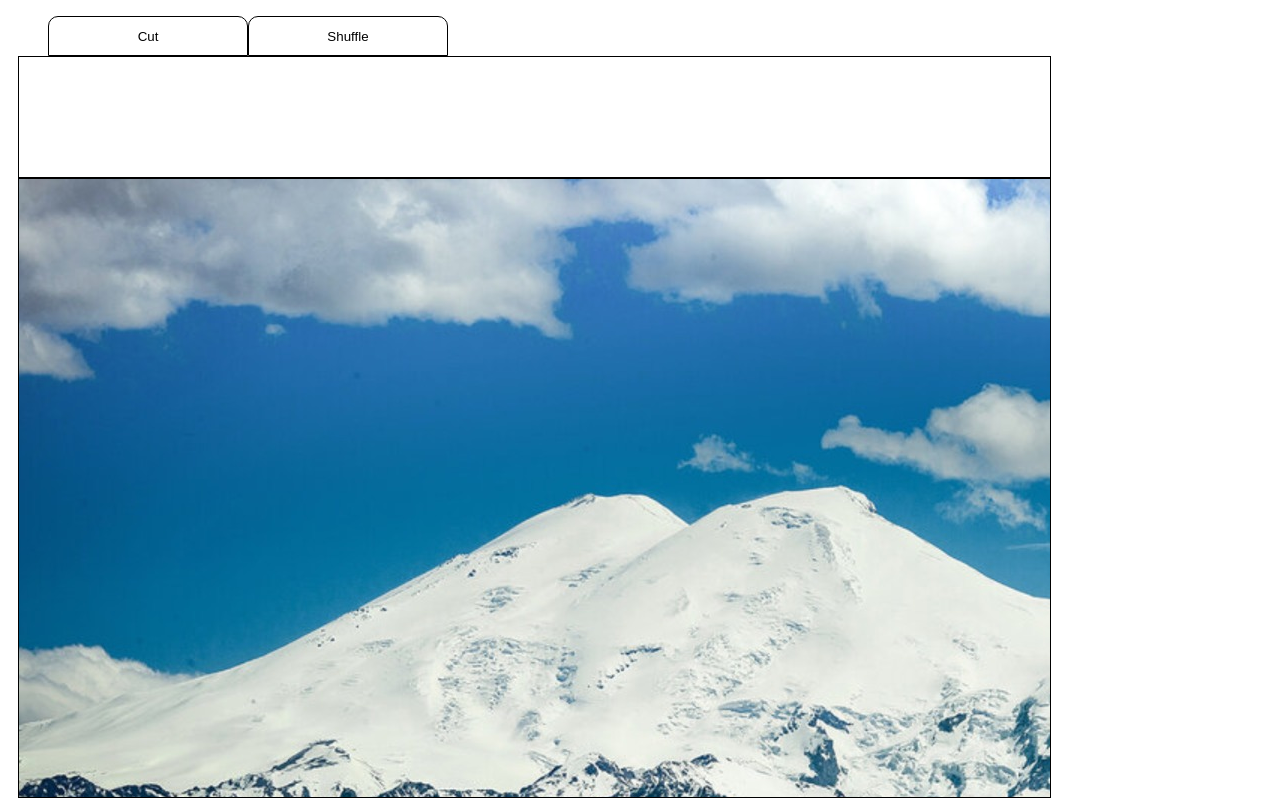
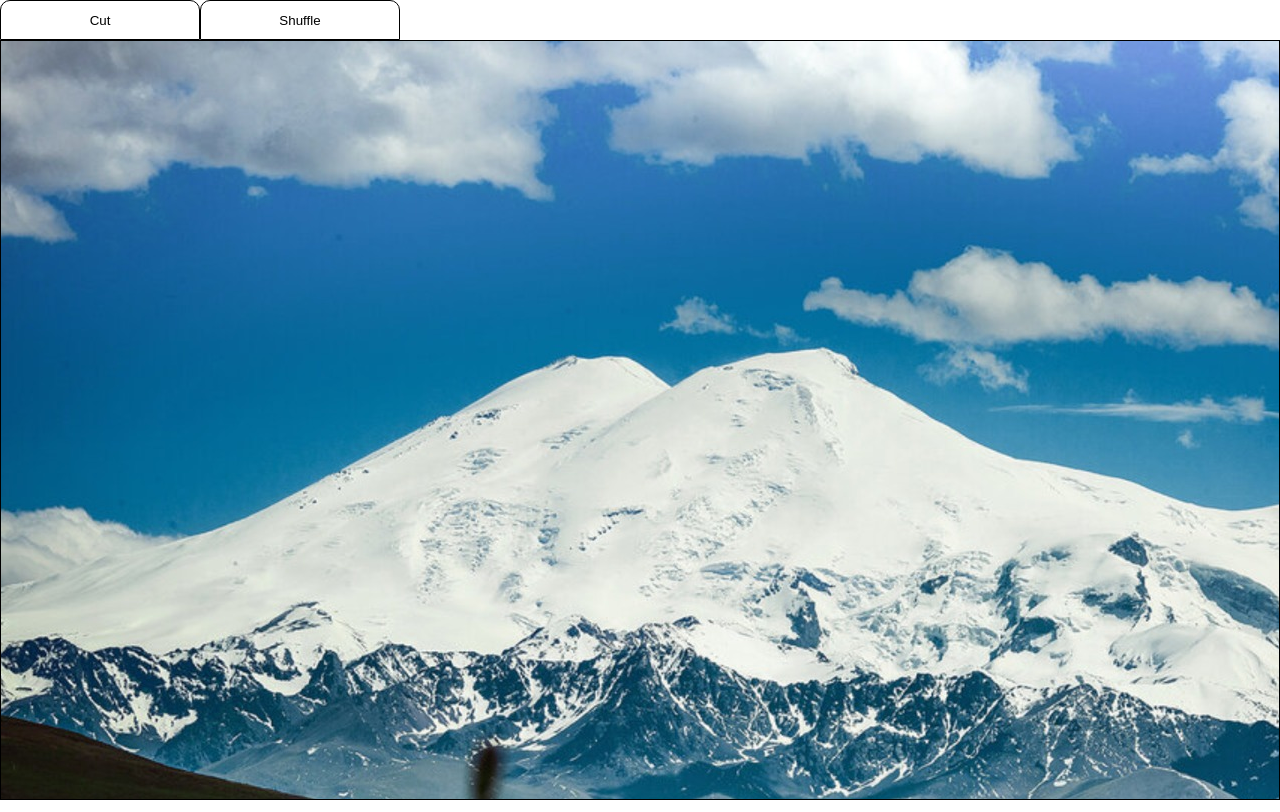
Before and after one commit to Dezmond-sama/puzzle, a plain HTML site: page index.html in a window 1280 px wide. Drawn offline with Linux system fonts and the light colour scheme.

Commit message:
Removed useless piece panel. Changes styles.

```diff
--- a/css/style.css
+++ b/css/style.css
@@ -1,83 +1,84 @@
-.container{
-    position:relative;
-    width: 80%;
-    height: 90vh;
-    margin: 0 10px 10px 10px;
+* {
+    margin: 0;
+    padding: 0;
+    box-sizing: border-box;
 }
-
-.piece-panel{
-    position:absolute;
+.wrapper {
+    width: 100%;
+    height: 100vh;
+    display: flex;
+    flex-direction: column;
+    overflow: hidden;
+}
+.container {
+    flex: 1;
+}
+.gamefield {
+    border: solid black 1px;
+    position: absolute;
     left: 0;
-    top: 0;
-    width:100%;
-    height: 100px;
+    top: 40px;
+    width: 100%;
     padding: 10px;
-    border: solid black 1px;
-
-    overflow: scroll;
-}
-.gamefield{
-    border: solid black 1px;
-    position:absolute;
-    left: 0;
-    top: 122px;
-    width:100%;
-    padding: 10px;
-    height: calc(90vh - 122px);
+    bottom: 0;
     overflow: auto;
     background-color: rgb(166, 239, 241);
 }
-.preview-block{
-    position:absolute;
+.preview-block {
+    position: absolute;
     background-image: url(../data/img.jpg);
     left: 0px;
     top: 0px;
-    display:block;
+    display: block;
     width: 1900px;
     height: 1200px;
+    background-repeat: no-repeat;
     background-position: -9px 0px;
     margin: 0;
 }
-.image-piece{
-    position:absolute;
+.image-piece {
+    position: absolute;
     left: 0;
     top: 0;
-    display:block;
-    position:absolute;
+    display: block;
+    position: absolute;
     pointer-events: none;
 }
-.image-piece__content{
-    display:block;
-    position:absolute;
+.image-piece__content {
+    display: block;
+    position: absolute;
     left: 0;
     top: 0;
 }
 
-.dragable{
+.dragable {
     z-index: 1;
 }
 
-.dragable__drag-pointer{
+.dragable__drag-pointer {
     cursor: move;
     pointer-events: initial;
 }
-
-.menu-list{
+header {
+    flex: 0 0 40px;
+}
+.menu-list {
     list-style: none;
+    height: 100%;
     display: flex;
-    margin-bottom: 0;
+    align-items: stretch;
 }
-.menu-list__button{
-    width:200px;
-    height: 40px;
+.menu-list__button {
+    width: 200px;
+    height: 100%;
     border: solid black 1px;
     border-radius: 10px 10px 0 0;
     background-color: white;
 }
-.menu-list__button:hover{
-
+.menu-list__button:hover {
     background-color: whitesmoke;
 }
-.hidden{
+.hidden {
     display: none;
+    height: 0;
 }
--- a/index.html
+++ b/index.html
@@ -10,6 +10,8 @@
 </head>
 
 <body>
+    <div class="wrapper">
+
         <h1 class="hidden">Puzzle game</h1>
         <header>
             <ul class="menu-list">
@@ -18,12 +20,17 @@
             </ul>
         </header>
         <main class="container">
-        <div class="piece-panel"></div>
             <div class="gamefield">
                 <div class="preview-block"></div>
             </div>
         </main>
 
+    </div>
+    <svg width="0" height="0" xmlns="http://www.w3.org/2000/svg" class="hidden">
+        <defs class="mask-list">
+
+        </defs>
+    </svg>
     <template>
         <div class="image-piece dragable">
         <div class="image-piece__content dragable__drag-pointer"></div>
@@ -32,11 +39,6 @@
         <path d="">
         </clipPath>
     </template>
-    <svg width="0" height="0" xmlns="http://www.w3.org/2000/svg">
-        <defs class="mask-list">
-
-        </defs>
-    </svg>
 </body>
 
 </html>
```
Lines whose indentation alone changed are shown as unchanged.
